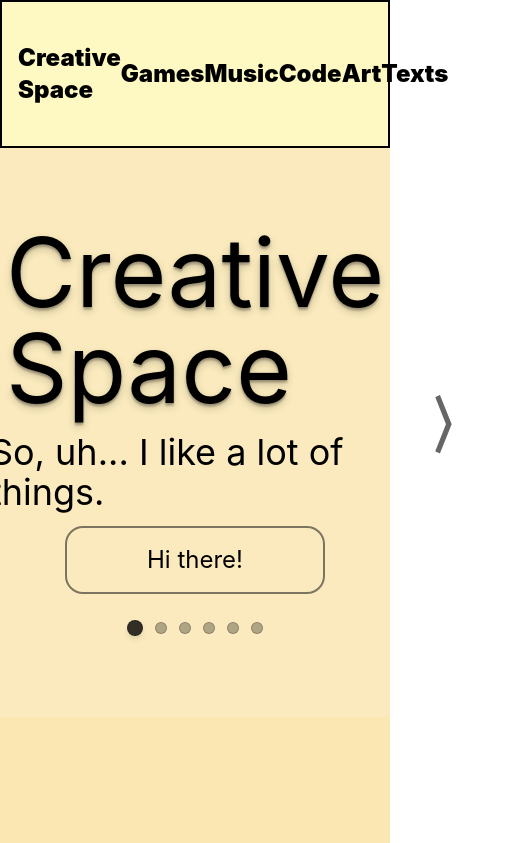
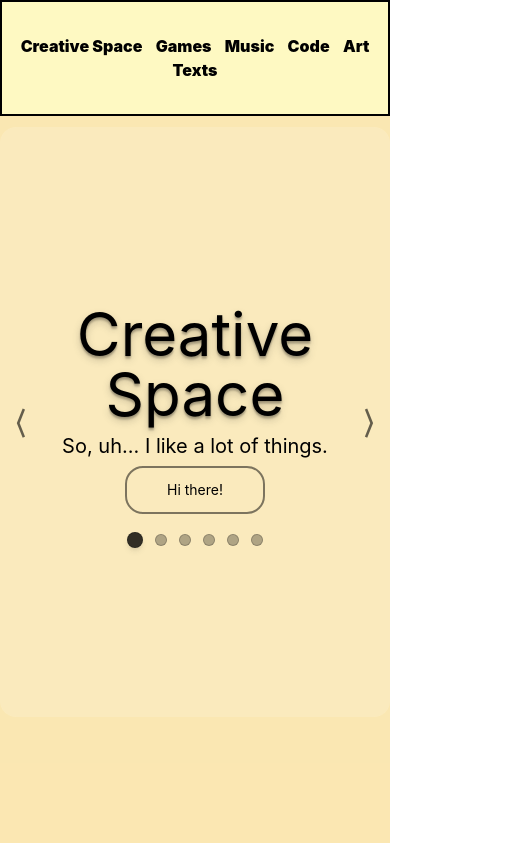
Before and after one commit to kyrylo-om/kyrylo-om.github.io, an Astro site: page / in a window 390 px wide. Shown: the top 843 px of the page, 523 px wide, since content can reach past the window. Built offline with nearby package versions, Linux system fonts and the light colour scheme; Astro itself is replaced by a stand-in of ours.

Commit message:
Adapt for mobile

```diff
--- a/src/components/Hero.astro
+++ b/src/components/Hero.astro
@@ -74,18 +74,18 @@ const bg = await getImage({ src: bgsrc });
 	transition:animate="fade" transition:name="hero"
 	class=`h-screen w-screen flex flex-col justify-center items-center ${page.color} fixed`
 >
-	<div transition:animate="slide" transition:name="hero2" class="min-w-[70vw] min-h-[70vh] flex flex-row items-stretch justify-between bg-white/15 rounded-2xl p-6">
-		<div id="btn-left" class="rounded-2xl p-8 flex items-center cursor-pointer my-8 hover:bg-white/20">
-			<p class="text-6xl text-black/60">⟨</p>
+	<div transition:animate="slide" transition:name="hero2" class="min-w-[88vw] sm:min-w-[70vw] min-h-[70vh] flex flex-row items-stretch justify-between bg-white/15 rounded-2xl p-2 sm:p-6">
+		<div id="btn-left" class="rounded-2xl p-2 sm:p-4 flex items-center cursor-pointer my-8 hover:bg-white/20">
+			<p class="text-3xl sm:text-6xl text-black/60">⟨</p>
 		</div>
 		<div class="flex flex-col justify-center items-center">
-			<h1 transition:animate="fade" transition:name="hero3" class="text-8xl m-4 text-shadow-black/20 text-shadow-lg" style=`font-family: var(--font-${category});`>
+			<h1 transition:animate="fade" transition:name="hero3" class="text-center text-6xl sm:text-8xl m-2 sm:m-4 text-shadow-black/20 text-shadow-lg" style=`font-family: var(--font-${category});`>
 				Creative Space
 			</h1>
-			<div class="text-4xl">
+			<div class="text-xl sm:text-4xl text-center">
 				<slot name="subtitle" />
 			</div>
-			<div id="scroll-down" class="p-4 px-20 m-4 cursor-pointer rounded-2xl text-2xl outline-2 outline-black/50 hover:bg-black/3">
+			<div id="scroll-down" class="p-3 sm:p-4 px-10 sm:px-20 m-2 sm:m-4 cursor-pointer rounded-2xl text-sm sm:text-2xl outline-2 outline-black/50 hover:bg-black/3">
 				<slot name="button" />
 			</div>
 			<div class="mt-3 flex items-center justify-center gap-3">
@@ -108,8 +108,8 @@ const bg = await getImage({ src: bgsrc });
 				})}
 			</div>
 		</div>
-		<div id="btn-right" class="rounded-2xl p-8 flex items-center cursor-pointer my-8 hover:bg-white/20">
-			<p class="text-6xl text-black/60">⟩</p>
+		<div id="btn-right" class="rounded-2xl p-2 sm:p-4 flex items-center cursor-pointer my-8 hover:bg-white/20">
+			<p class="text-3xl sm:text-6xl text-black/60">⟩</p>
 		</div>
 	</div>
 </div>
--- a/src/layouts/CategoryLayout.astro
+++ b/src/layouts/CategoryLayout.astro
@@ -78,9 +78,9 @@ const page = pages[category];
 
 <header
 	transition:animate="none"
-	class=`p-4 py-10 ${page.color} border-2 border-black transition-transform fixed w-full z-999`
+	class=`p-4 py-8 sm:py-10 ${page.color} border-2 border-black transition-transform fixed w-full z-999`
 >
-	<div class="flex justify-around items-center text-2xl font-black">
+	<div class="flex flex-wrap justify-around items-center gap-x-2 sm:gap-x-0 text-base sm:text-2xl font-black">
 		<a href="/">Creative Space</a>
 		<a href="/videogames">Games</a>
 		<a href="/music">Music</a>
@@ -96,11 +96,11 @@ const page = pages[category];
 		class="flex flex-col items-center"
 	>
 		<div transition:animate="none"
-			class="z-1 bg-white min-h-screen border-8 border-dashed border-black/80 flex flex-col items-center px-80 py-40 bg-[radial-gradient(#e5e7eb_2px,transparent_2px)] bg-size-[30px_30px] w-[95vw] rounded-[100px]"
+			class="z-1 bg-white min-h-screen border-8 border-dashed border-black/80 flex flex-col items-center px-6 py-16 sm:px-80 sm:py-40 bg-[radial-gradient(#e5e7eb_2px,transparent_2px)] bg-size-[30px_30px] w-[98vw] sm:w-[95vw] rounded-[40px] sm:rounded-[100px]"
 		>
 		<div class="w-full" transition:animate="slide" transition:name="content1">
 			<div
-				class="text-8xl text-center pb-20 font-bold w-full"
+				class="text-4xl sm:text-8xl text-center pb-10 sm:pb-20 font-bold w-full"
 			>
 				<slot name="title" />
 			</div>
--- a/src/pages/music.astro
+++ b/src/pages/music.astro
@@ -19,7 +19,7 @@ const posts = await getCollection('music');
         </Hero>
 		<p slot="title">Music</p>
         <div slot="content">
-            <div class="grid grid-cols-[repeat(auto-fill,minmax(45%,1fr))] gap-6">
+            <div class="grid grid-cols-1 sm:grid-cols-2 gap-6">
                 {posts.map((post) => (
                 <MusicCard data={post.data}>
                     <p slot="title">{post.data.title}</p>
--- a/src/pages/videogames.astro
+++ b/src/pages/videogames.astro
@@ -19,7 +19,7 @@ const posts = await getCollection('games');
         </Hero>
 		<p slot="title">Videogames</p>
         <div slot="content">
-            <div class="grid grid-cols-[repeat(auto-fill,minmax(30%,1fr))] gap-6">
+            <div class="grid grid-cols-1 sm:grid-cols-2 lg:grid-cols-3 gap-6">
                 {posts.map((post) => (
                 <GameCard data={post.data}>
                     <p slot="title">{post.data.title}</p>
```
